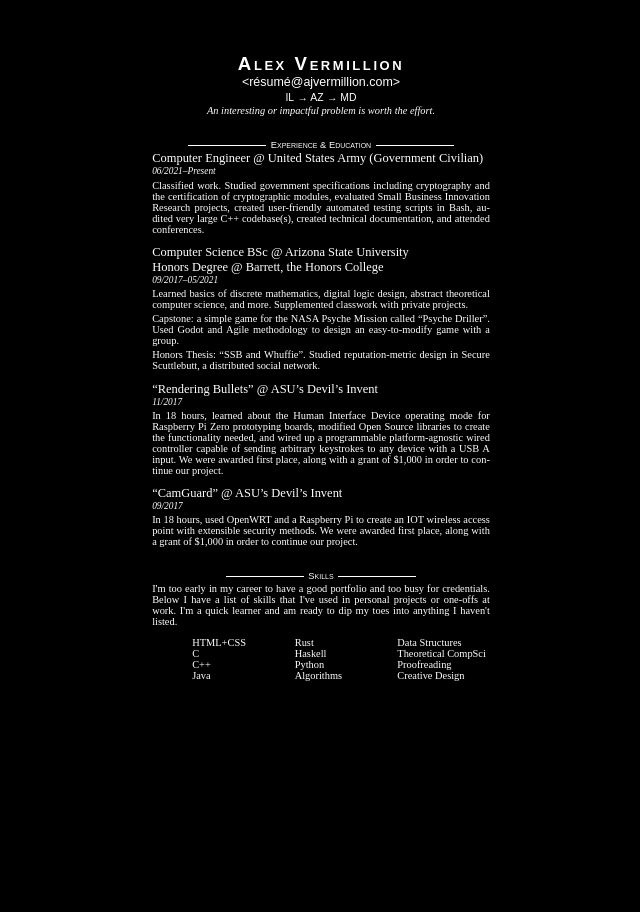
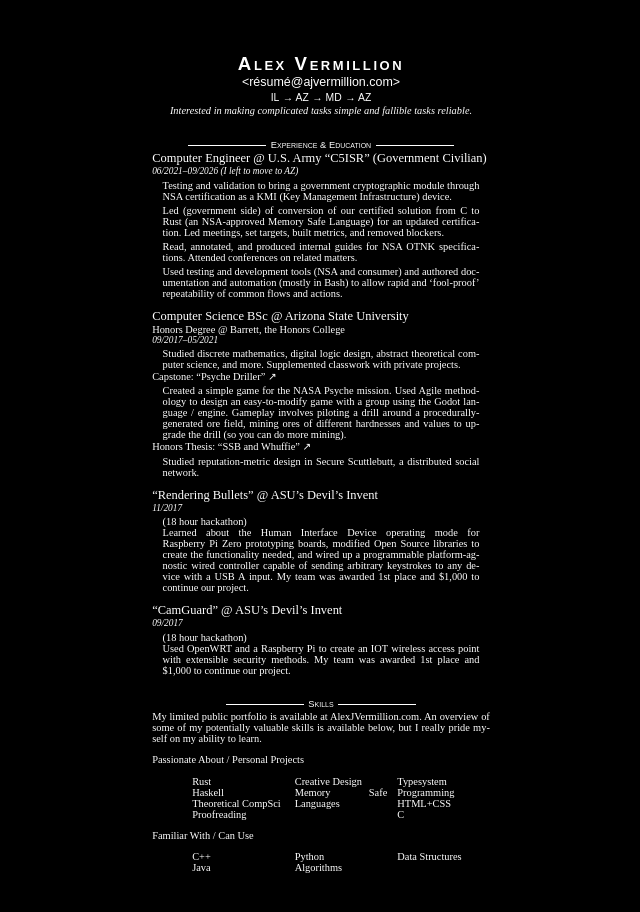
Before and after one commit to AVerm/alexjvermillion, a plain HTML site: page résumé/index.html in a window 1280 px wide. Shown: the whole page, without its empty margins (319-959 px from the left). Before the commit the page ends 800 px from the top, so only its background shows below. Drawn offline with Linux system fonts and the light colour scheme.

Commit message:
Generally update résumé

```diff
--- a/résumé/index.html
+++ b/résumé/index.html
@@ -18,57 +18,94 @@
 		<li>IL</li>
 		<li>AZ</li>
 		<li>MD</li>
+		<li>AZ</li>
 	</ol>
 </div>
 
 <em>
-An interesting or impactful problem is worth the effort.
+	Interested in making complicated tasks simple and fallible tasks reliable.
 </em>
 
 <h2>Experience&nbsp;&amp;&nbsp;Education</h2>
 
 <div id="experiences">
+	<div class="experience">
+		<h3>Computer Engineer @ U.S. Army &ldquo;C5ISR&rdquo; (Government Civilian)</h3>
+		<p class="daterange">06/2021–09/2026 (I left to move to AZ)</p>
 
-	<div class="experience">
-		<h3>Computer Engineer @ United States Army (Government Civilian)</h3>
-		<p class="daterange">06/2021–Present</p>
-
-		<p class="commentary">Classified work. Studied government specifications including cryptography and the certification of cryptographic modules, evaluated Small Business Innovation Research projects, created user-friendly automated testing scripts in Bash, audited very large C++ codebase(s), created technical documentation, and attended conferences.</p>
+		<p class="commentary">
+			Testing and validation to bring a government cryptographic module through NSA certification as a KMI (Key Management Infrastructure) device.
+		</p>
+		<p class="commentary">
+			Led (government side) of conversion of our certified solution from C to Rust (an NSA-approved Memory Safe Language) for an updated certification. Led meetings, set targets, built metrics, and removed blockers.
+		</p>
+		<p class="commentary">
+			Read, annotated, and produced internal guides for NSA OTNK specifications.  Attended conferences on related matters.
+		</p>
+		<p class="commentary">
+			Used testing and development tools (NSA and consumer) and authored documentation and automation (mostly in Bash) to allow rapid and &lsquo;fool-proof&rsquo; repeatability of common flows and actions.
+		</p>
 	</div>
 
 	<div class="experience">
 		<h3>Computer Science BSc @ Arizona State University</h3>
 		<!-- TODO: Add GPA?-->
-		<h3>Honors Degree @ Barrett, the Honors College</h3>
+		<h4>Honors Degree @ Barrett, the Honors College</h4>
 		<p class="daterange">09/2017–05/2021</p>
 
-		<p class="commentary">Learned basics of discrete mathematics, digital logic design, abstract theoretical computer science, and more. Supplemented classwork with private projects.</p>
-		<p class="commentary">Capstone: a simple game for the NASA Psyche Mission called &ldquo;Psyche Driller&rdquo;. Used Godot and Agile methodology to design an easy-to-modify game with a group.</p>
-		<p class="commentary">Honors Thesis: &ldquo;SSB and Whuffie&rdquo;. Studied reputation-metric design in Secure Scuttlebutt, a distributed social network.</p>
+		<p class="commentary">
+			Studied discrete mathematics, digital logic design, abstract theoretical computer science, and more.
+			Supplemented classwork with private projects.
+		</p>
+
+		<h4>
+			Capstone:
+			<a class="external" href="https://capstone2021.missiontopsyche.org/psyche-driller/">
+				&ldquo;Psyche Driller&rdquo;
+			</a>
+		</h4>
+		<p class="commentary">
+			Created a simple game for the NASA Psyche mission.
+			Used Agile methodology to design an easy-to-modify game with a group using the Godot language / engine.
+			Gameplay involves piloting a drill around a procedurally-generated ore field, mining ores of different hardnesses and values to upgrade the drill (so you can do more mining).
+		</p>
+
+		<h4>
+			Honors Thesis:
+			<a class="external" href="https://keep.lib.asu.edu/node/147661">
+				&ldquo;SSB and Whuffie&rdquo;
+			</a>
+		</h4>
+		<p class="commentary">
+			Studied reputation-metric design in Secure Scuttlebutt, a distributed social network.
+
+		</p>
 	</div>
 
 	<div class="experience">
 		<h3>&ldquo;Rendering Bullets&rdquo; @ ASU’s Devil’s Invent</h3>
 		<p class="daterange">11/2017</p>
 
-		<p class="commentary">In 18 hours, learned about the Human
-		Interface Device operating mode for Raspberry&nbsp;Pi&nbsp;Zero
-		prototyping boards, modified Open Source libraries to create
-		the functionality needed, and wired up a programmable
-		platform-agnostic wired controller capable of sending arbitrary
-		keystrokes to any device with a USB A input. We were awarded
-		first place, along with a grant of $1,000 in order to continue
-		our project.</p>
+		<p class="commentary">
+		(18 hour hackathon)
+		<br />
+		Learned about the Human Interface Device operating mode for Raspberry&nbsp;Pi&nbsp;Zero prototyping boards,
+		modified Open Source libraries to create the functionality needed,
+		and wired up a programmable platform-agnostic wired controller capable of sending arbitrary keystrokes to any device with a USB A input.
+		My team was awarded 1st place and $1,000 to continue our project.
+		</p>
 	</div>
 
 	<div class="experience">
 		<h3>&ldquo;CamGuard&rdquo; @ ASU’s Devil’s Invent</h3>
 		<p class="daterange">09/2017</p>
 
-		<p class="commentary">In 18 hours, used OpenWRT and a Raspberry
-		Pi to create an IOT wireless access point with extensible
-		security methods. We were awarded first place, along with a
-		grant of $1,000 in order to continue our project.</p>
+		<p class="commentary">
+		(18 hour hackathon)
+		<br />
+		Used OpenWRT and a Raspberry Pi to create an IOT wireless access point with extensible security methods.
+		My team was awarded 1st place and $1,000 to continue our project.
+		</p>
 	</div>
 
 </div>
@@ -77,21 +114,28 @@ An interesting or impactful problem is worth the effort.
 
 <div id="skills">
 	<p>
-	I'm too early in my career to have a good portfolio and too busy for credentials. Below I have a list of skills that I've used in personal projects or one-offs at work. I'm a quick learner and am ready to dip my toes into anything I haven't listed.
+	My limited public portfolio is available at <a href="https://alexjvermillion.com/portfolio">AlexJVermillion.com</a>.
+	An overview of some of my potentially valuable skills is available below, but I really pride myself on my ability to learn.
 	</p>
+	<h3>Passionate About / Personal Projects</h3>
 	<ul id="skillslist">
+		<li>Rust</li>
+		<li>Haskell</li>
+		<li>Theoretical CompSci</li>
+		<li>Proofreading</li>
+		<li>Creative Design</li>
+		<li>Memory Safe Languages</li>
+		<li>Typesystem Programming</li>
 		<li>HTML+CSS</li>
 		<li>C</li>
+	</ul>
+	<h3>Familiar With / Can Use</h3>
+	<ul id="skillslist">
 		<li>C++</li>
 		<li>Java</li>
-		<li>Rust</li>
-		<li>Haskell</li>
 		<li>Python</li>
 		<li>Algorithms</li>
 		<li>Data Structures</li>
-		<li>Theoretical CompSci</li>
-		<li>Proofreading</li>
-		<li>Creative Design</li>
 	</ul>
 </div>
 
--- a/résumé/résumé.css
+++ b/résumé/résumé.css
@@ -136,10 +136,12 @@ h2::after { margin-right: -50%; }
 	font-style: italic;
 }
 
-.experience > p.commentary {
+.experience > *.commentary {
 	margin-top: 0.3em;
 	hyphens: auto;
 	text-align: justify;
+	margin-left: 1em;
+	margin-right: 1em;
 }
 /*
 .experience > h3 {
@@ -154,6 +156,11 @@ h2::after { margin-right: -50%; }
 	clear: both;
 }
 */
+
+a.external::after {
+	content: "\2197\FE0E";
+	font-variant-emoji: text;
+}
 
 #skills {
 	max-width: 65ch;
```
